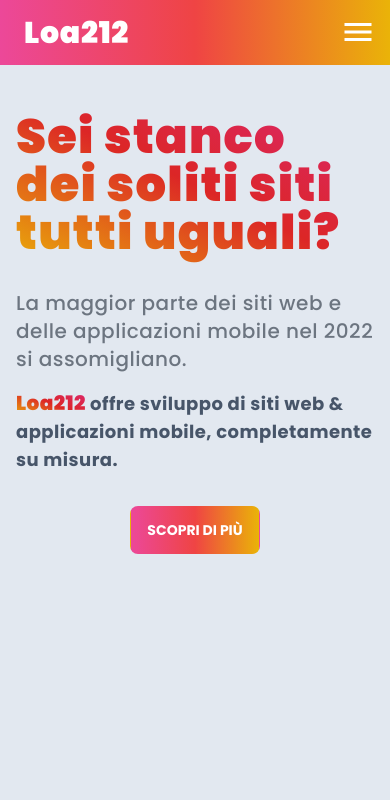
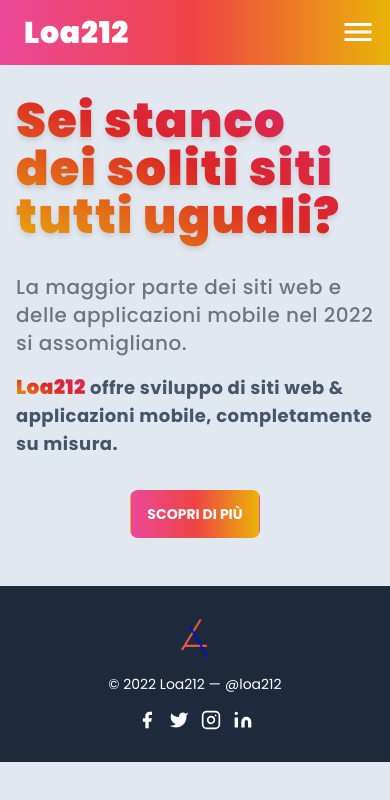
Before and after one commit to Loa212/loa212-frontend, a Next.js app: page / in a window 390 px wide. Shown: the top 800 px of the page. Built offline with nearby package versions, Linux system fonts and the light colour scheme.

Commit message:
illustration & footer

```diff
--- /dev/null
+++ b/src/components/Footer.jsx
@@ -0,0 +1,92 @@
+import Image from "next/image";
+import LoaLogo from "../../public/Logo.png";
+const Footer = () => {
+  return (
+    <footer className="text-white body-font bg-slate-800">
+      <div className="container px-10 py-8 mx-auto flex items-center sm:flex-row flex-col">
+        <div>
+          <div className="relative mx-auto w-10 h-10 ">
+            <Image
+              // src="https://images.unsplash.com/photo-1512295767273-ac109ac3acfa?ixlib=rb-1.2.1&ixid=MnwxMjA3fDB8MHxwaG90by1wYWdlfHx8fGVufDB8fHx8&auto=format&fit=crop&w=435&q=80"
+              src={LoaLogo}
+              alt="logo Loa212"
+              layout="fill"
+              objectFit="contain"
+            />
+          </div>
+        </div>
+
+        <p className="text-sm text-white sm:ml-4 sm:pl-4 sm:border-l-2 sm:border-gray-200 sm:py-2 sm:mt-0 mt-4">
+          © 2022 Loa212 —
+          <a
+            href="https://instagram.com/loa212"
+            className="text-white ml-1"
+            rel="noopener noreferrer"
+            target="_blank"
+          >
+            @loa212
+          </a>
+        </p>
+        <span className="inline-flex sm:ml-auto sm:mt-0 mt-4 justify-center sm:justify-start">
+          <a className="text-white">
+            <svg
+              fill="currentColor"
+              strokeLinecap="round"
+              strokeLinejoin="round"
+              strokeWidth={2}
+              className="w-5 h-5"
+              viewBox="0 0 24 24"
+            >
+              <path d="M18 2h-3a5 5 0 00-5 5v3H7v4h3v8h4v-8h3l1-4h-4V7a1 1 0 011-1h3z" />
+            </svg>
+          </a>
+          <a className="ml-3 text-white">
+            <svg
+              fill="currentColor"
+              strokeLinecap="round"
+              strokeLinejoin="round"
+              strokeWidth={2}
+              className="w-5 h-5"
+              viewBox="0 0 24 24"
+            >
+              <path d="M23 3a10.9 10.9 0 01-3.14 1.53 4.48 4.48 0 00-7.86 3v1A10.66 10.66 0 013 4s-4 9 5 13a11.64 11.64 0 01-7 2c9 5 20 0 20-11.5a4.5 4.5 0 00-.08-.83A7.72 7.72 0 0023 3z" />
+            </svg>
+          </a>
+          <a className="ml-3 text-white">
+            <svg
+              fill="none"
+              stroke="currentColor"
+              strokeLinecap="round"
+              strokeLinejoin="round"
+              strokeWidth={2}
+              className="w-5 h-5"
+              viewBox="0 0 24 24"
+            >
+              <rect width={20} height={20} x={2} y={2} rx={5} ry={5} />
+              <path d="M16 11.37A4 4 0 1112.63 8 4 4 0 0116 11.37zm1.5-4.87h.01" />
+            </svg>
+          </a>
+          <a className="ml-3 text-white">
+            <svg
+              fill="currentColor"
+              stroke="currentColor"
+              strokeLinecap="round"
+              strokeLinejoin="round"
+              strokeWidth={0}
+              className="w-5 h-5"
+              viewBox="0 0 24 24"
+            >
+              <path
+                stroke="none"
+                d="M16 8a6 6 0 016 6v7h-4v-7a2 2 0 00-2-2 2 2 0 00-2 2v7h-4v-7a6 6 0 016-6zM2 9h4v12H2z"
+              />
+              <circle cx={4} cy={4} r={2} stroke="none" />
+            </svg>
+          </a>
+        </span>
+      </div>
+    </footer>
+  );
+};
+
+export default Footer;
--- a/src/layouts/_LandingLayout.jsx
+++ b/src/layouts/_LandingLayout.jsx
@@ -1,5 +1,6 @@
 import Head from "next/head";
 import { MdMenu, MdClose } from "react-icons/md";
+import Footer from "../components/Footer";
 
 export default function LandingLayout({ children }) {
   return (
@@ -43,6 +44,7 @@ export default function LandingLayout({ children }) {
               </div>
             </div>
             {children}
+            <Footer />
           </div>
           <div className="drawer-side">
             <label
--- a/src/pages/index.js
+++ b/src/pages/index.js
@@ -1,11 +1,12 @@
 import Image from "next/image";
+import person from "../../public/FakihAmriAbdullah.png";
 export default function Home() {
   return (
     <div className="w-full">
       <div className="max-w-7xl mx-auto">
-        <div className="lg:grid grid-cols-3 gap-8 px-4 py-8 lg:py-14">
-          <div className="lg:px-8 col-span-2">
-            <h1 className="text-5xl lg:text-6xl font-black py-4 tracking-wide text-transparent bg-clip-text loa-gradient-text">
+        <div className="lg:grid grid-cols-12 gap-8 px-4 py-4 lg:py-14">
+          <div className="lg:px-8 col-span-7">
+            <h1 className="text-5xl lg:text-6xl drop-shadow-md font-black py-4 tracking-wide text-transparent bg-clip-text loa-gradient-text">
               Sei stanco dei soliti siti tutti uguali?
             </h1>
             <h3 className="text-xl lg:text-2xl font-medium tracking-wide opacity-60 py-4">
@@ -26,12 +27,13 @@ export default function Home() {
               </button>
             </div>
           </div>
-          <div className="hidden lg:block relative mx-auto w-[90vw] h-[50vh] lg:h-[80vh] lg:w-[30vw]">
+          <div className="hidden lg:block relative mx-auto w-[40vw] h-[80vh] col-span-5">
             <Image
-              src="https://images.unsplash.com/photo-1512295767273-ac109ac3acfa?ixlib=rb-1.2.1&ixid=MnwxMjA3fDB8MHxwaG90by1wYWdlfHx8fGVufDB8fHx8&auto=format&fit=crop&w=435&q=80"
-              alt="logo crea"
+              // src="https://images.unsplash.com/photo-1512295767273-ac109ac3acfa?ixlib=rb-1.2.1&ixid=MnwxMjA3fDB8MHxwaG90by1wYWdlfHx8fGVufDB8fHx8&auto=format&fit=crop&w=435&q=80"
+              src={person}
+              alt="person using laptop"
               layout="fill"
-              objectFit="fill"
+              objectFit="contain"
             />
           </div>
         </div>
```
Also changed, not shown: public/FakihAmriAbdullah.png (added), public/Logo.png (added).
